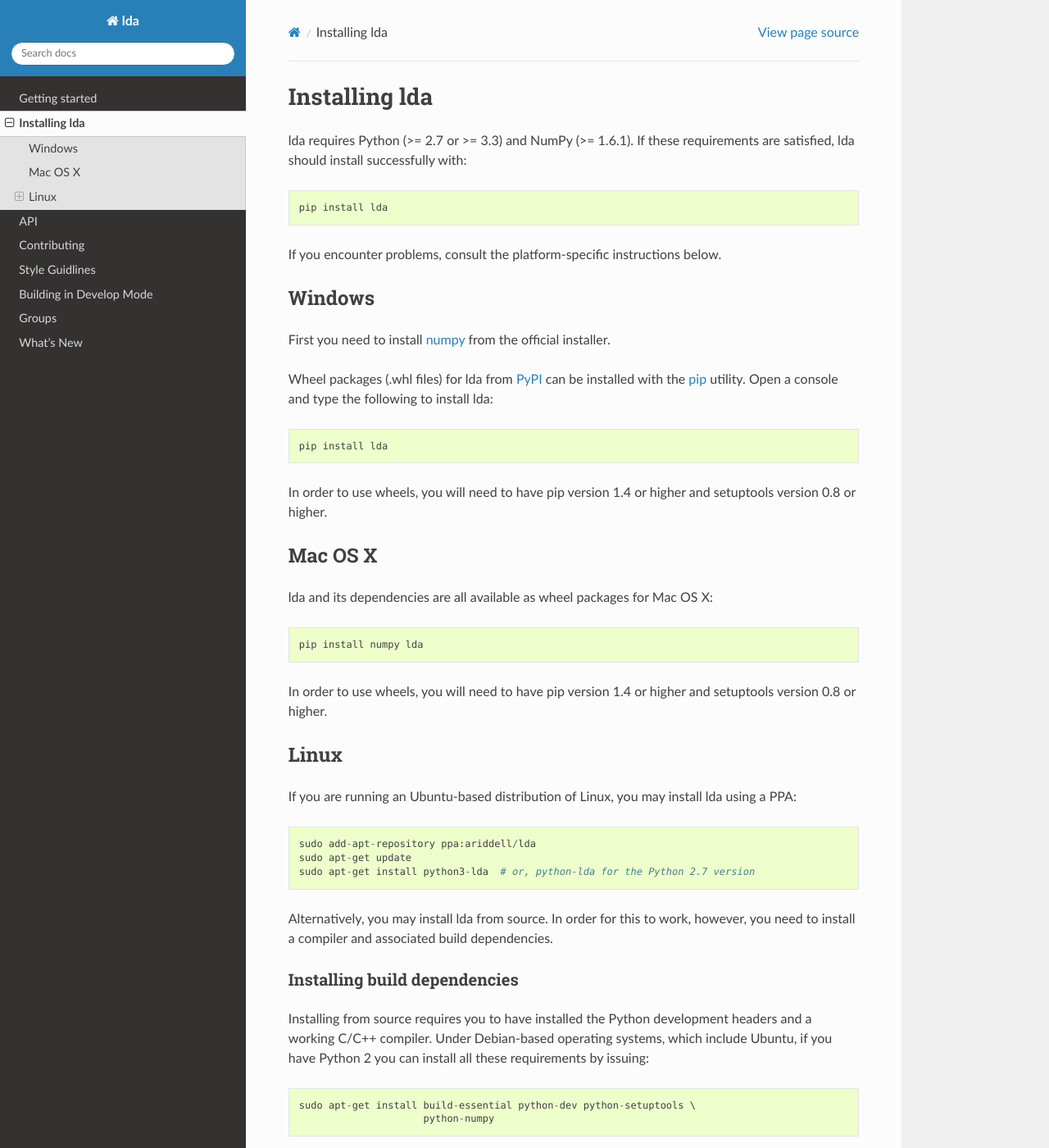
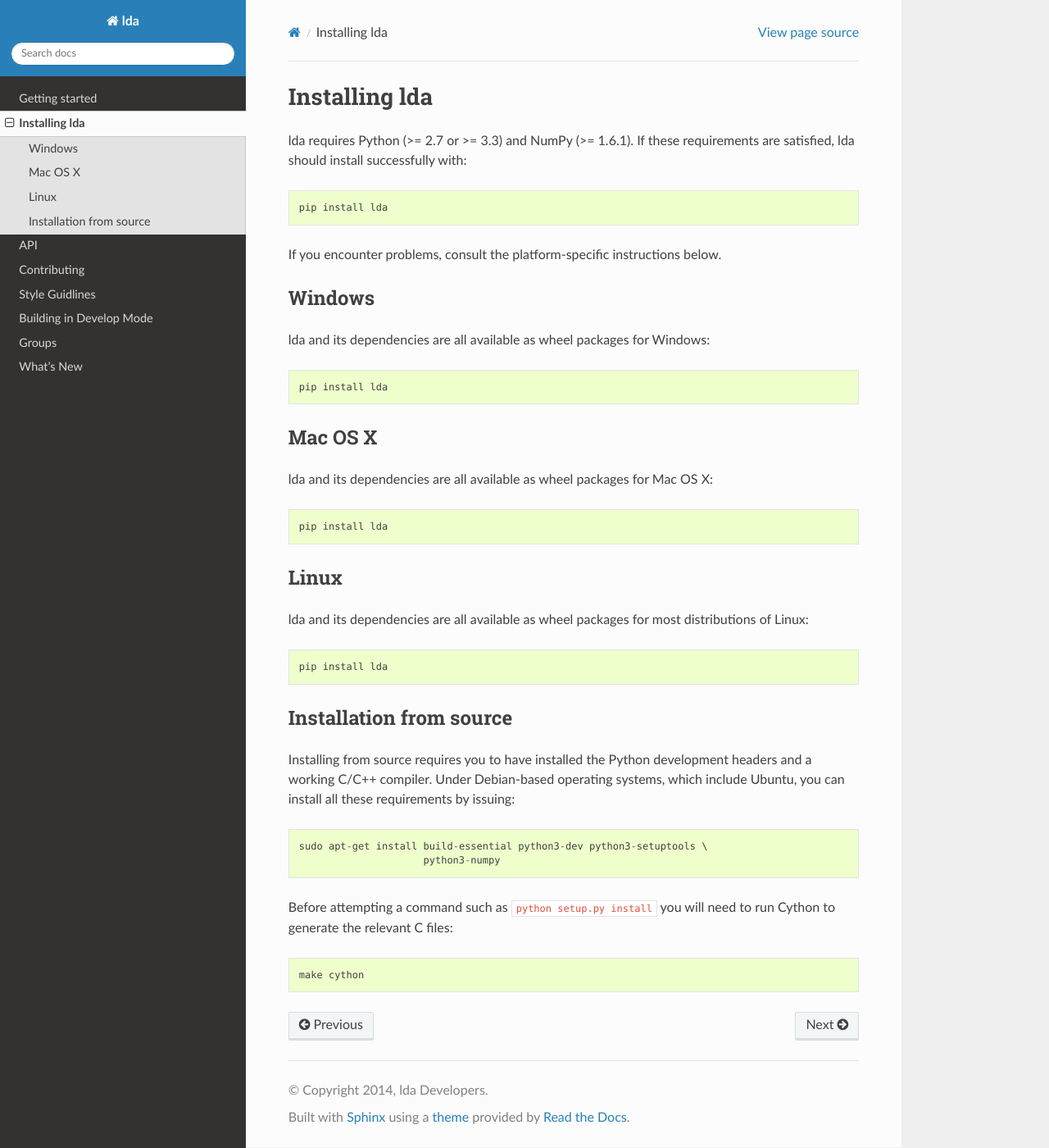
Before and after one commit to lda-project/lda, a Sphinx documentation site: the page built from doc/source/installation.rst, in a window 1280 px wide and 1400 px high. Shown: the whole window at 82% size. Built offline with Sphinx 7.4.7 and the Read the Docs theme 2.0.0, drawn with Linux system fonts in a browser that asks for light colours; some of the changed text lies outside the part shown.

Commit message:
DOC: Update docs for manylinux1 era

```diff
--- a/README.rst
+++ b/README.rst
@@ -11,11 +11,7 @@ You can read more about lda in `the documentation <http://pythonhosted.org/lda>`
 Installation
 ------------
 
-If you have NumPy installed,
-
 ``pip install lda``
-
-Installation does not require a compiler on Windows or OS X.
 
 Getting started
 ---------------
--- a/doc/source/installation.rst
+++ b/doc/source/installation.rst
@@ -14,71 +14,35 @@ If you encounter problems, consult the platform-specific instructions below.
 Windows
 -------
 
-First you need to install `numpy <http://numpy.scipy.org/>`_ from the official
-installer.
-
-.. FIXME: update this when Numpy has Windows wheels available
-
-Wheel packages (.whl files) for lda from `PyPI
-<https://pypi.python.org/pypi/lda>`_ can be installed with the `pip
-<http://pip.readthedocs.org/en/latest/installing.html>`_ utility.  Open
-a console and type the following to install lda::
+lda and its dependencies are all available as wheel packages for Windows::
 
     pip install lda
-
-.. FIXME: remove the following when Python 3.3 is no longer widely used
-
-In order to use wheels, you will need to have pip version 1.4 or higher and
-setuptools version 0.8 or higher.
 
 Mac OS X
 --------
 
 lda and its dependencies are all available as wheel packages for Mac OS X::
 
-    pip install numpy lda
-
-.. FIXME: remove the following when Python 3.3 is no longer widely used
-
-In order to use wheels, you will need to have pip version 1.4 or higher and
-setuptools version 0.8 or higher.
+    pip install lda
 
 Linux
 -----
 
-If you are running an Ubuntu-based distribution of Linux, you may install lda
-using a PPA::
+lda and its dependencies are all available as wheel packages for most distributions of Linux::
 
-    sudo add-apt-repository ppa:ariddell/lda
-    sudo apt-get update
-    sudo apt-get install python3-lda  # or, python-lda for the Python 2.7 version
+    pip install lda
 
-Alternatively, you may install lda from source. In order for this to work,
-however, you need to install a compiler and associated build dependencies.
-
-Installing build dependencies
-~~~~~~~~~~~~~~~~~~~~~~~~~~~~~
+Installation from source
+------------------------
 
 Installing from source requires you to have installed the Python development
-headers and a working C/C++ compiler.  Under Debian-based operating systems,
-which include Ubuntu, if you have Python 2 you can install all these
-requirements by issuing::
-
-    sudo apt-get install build-essential python-dev python-setuptools \
-                         python-numpy
-
-If you have Python 3::
+headers and a working C/C++ compiler. Under Debian-based operating systems,
+which include Ubuntu, you can install all these requirements by issuing::
 
     sudo apt-get install build-essential python3-dev python3-setuptools \
                          python3-numpy
 
-With these installed, you may install lda::
+Before attempting a command such as ``python setup.py install`` you will need to run
+Cython to generate the relevant C files::
 
-
-    $ pip install lda
-
-
-Or, if you have virtualenvwrapper installed::
-
-    $ mkvirtualenv lda
-    $ pip install lda
+    make cython
```
